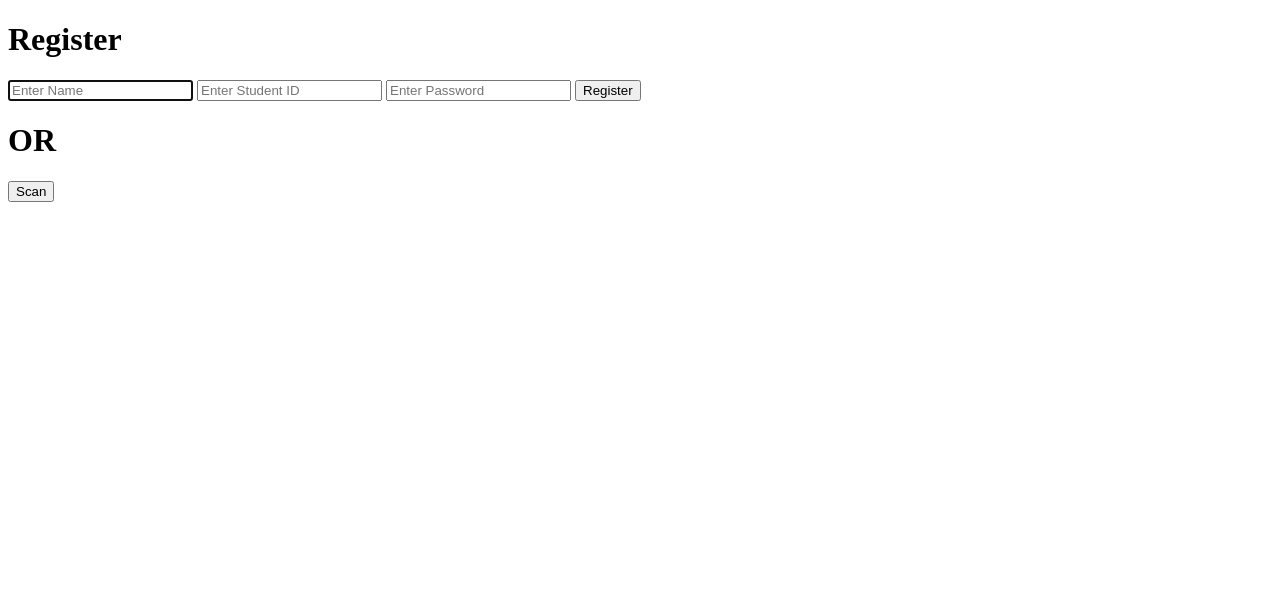
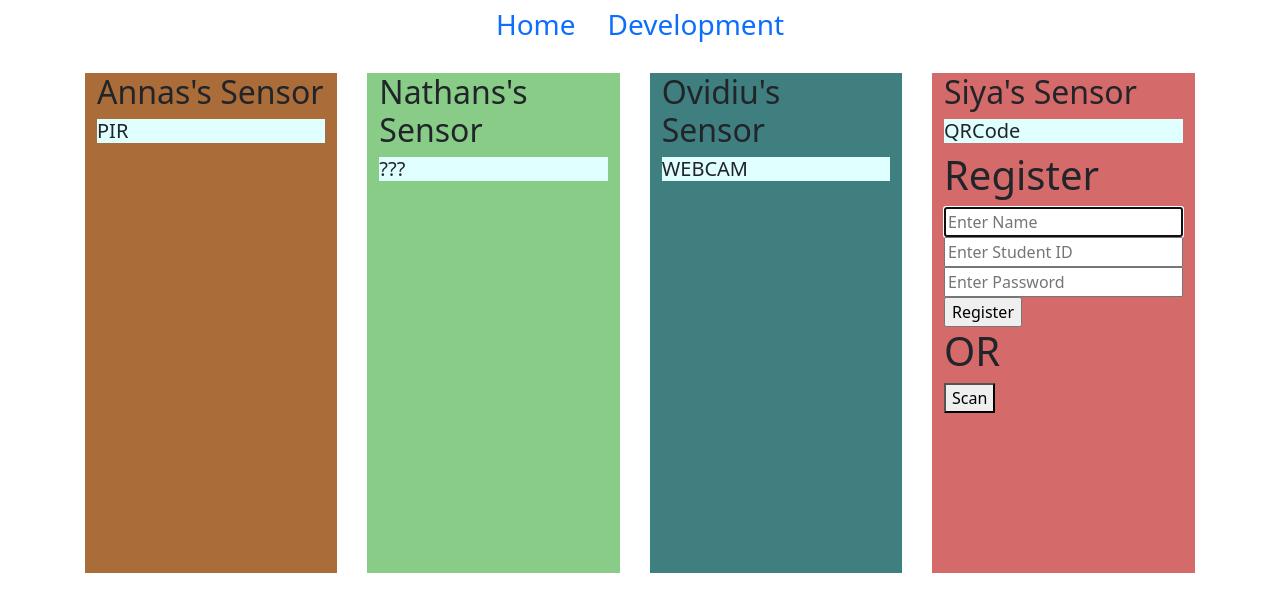
Before and after one commit to SiyaSalekar/Vision-Security, a Flask app: page / in a window 1280 px wide. Shown: the top 612 px of the page. Run offline with Flask 2, Linux system fonts and the light colour scheme.

Commit message:
created container s in html for each member

```diff
--- /dev/null
+++ b/static/style/annas_block.css
@@ -0,0 +1,3 @@
+#annas{
+	background-color: #AA6C39;
+}
--- /dev/null
+++ b/static/style/index.css
@@ -0,0 +1,8 @@
+#annas, #ovidiu ,#siya ,#nathan{
+
+	margin: 15px;
+	height: 500px;
+}
+h5{
+	background-color: lightcyan;
+}
--- /dev/null
+++ b/static/style/nathan_block.css
@@ -0,0 +1,3 @@
+#nathan{
+	background-color: #88CC88;
+}
--- /dev/null
+++ b/static/style/ovi_block.css
@@ -0,0 +1,3 @@
+#ovidiu{
+	background-color: #407F7F;
+}
--- /dev/null
+++ b/static/style/siya_block.css
@@ -0,0 +1,3 @@
+#siya{
+	background-color: #D46A6A;
+}
--- a/templates/layout.html
+++ b/templates/layout.html
@@ -5,13 +5,58 @@
     <meta name="viewport"
           content="width=device-width, user-scalable=no, initial-scale=1.0, maximum-scale=1.0, minimum-scale=1.0">
     <meta http-equiv="X-UA-Compatible" content="ie=edge">
+    <link rel="stylesheet" href="https://cdn.jsdelivr.net/npm/bootstrap@5.2.2/dist/css/bootstrap.min.css" integrity="sha384-Zenh87qX5JnK2Jl0vWa8Ck2rdkQ2Bzep5IDxbcnCeuOxjzrPF/et3URy9Bv1WTRi" crossorigin="anonymous">
+    <script src="https://cdn.jsdelivr.net/npm/bootstrap@5.2.2/dist/js/bootstrap.bundle.min.js" integrity="sha384-OERcA2EqjJCMA+/3y+gxIOqMEjwtxJY7qPCqsdltbNJuaOe923+mo//f6V8Qbsw3" crossorigin="anonymous"></script>
+    <link rel="stylesheet" href="/static/style/ovi_block.css">
+     <link rel="stylesheet" href="/static/style/annas_block.css">
+<link rel="stylesheet" href="/static/style/siya_block.css">
+<link rel="stylesheet" href="/static/style/nathan_block.css">
+<link rel="stylesheet" href="/static/style/index.css">
 
     <title>Vision Security</title>
     <link rel="shortcut icon" href="#">
 </head>
 <body>
-    {% block content %}
-    {% endblock %}
+<ul class="nav justify-content-center">
+  <li class="nav-item">
+    <a class="nav-link active" href="#"><h3>Home</h3></a>
+  </li>
+  <li class="nav-item">
+    <a class="nav-link" href="#"><h3>Development</h3></a>
+  </li>
+
+</ul>
+
+<div class="container" id="main-container">
+  <div class="row">
+    <div class="col-sm" id="annas">
+      <h2>Annas's Sensor</h2>
+    <h5>PIR</h5>
+    </div>
+
+    <div class="col-sm"id="nathan">
+      <h2>Nathans's Sensor</h2>
+        <h5>???</h5>
+    </div>
+
+    <div class="col-sm" id="ovidiu">
+
+      <h2>Ovidiu's Sensor</h2>
+      <h5>WEBCAM</h5>
+    </div>
+    <div class="col-sm" id="siya">
+      <h2>Siya's Sensor </h2>
+      <h5>QRCode</h5>
+        {% block content %}
+        {% endblock %}
+    </div>
+  </div>
+</div>
+
+
  <script src="static/main.js"></script>
+ <script src="/static/pubnub.js" type="text/javascript" charset="utf-8" async defer></script>
+
+
 </body>
 </html>
```
